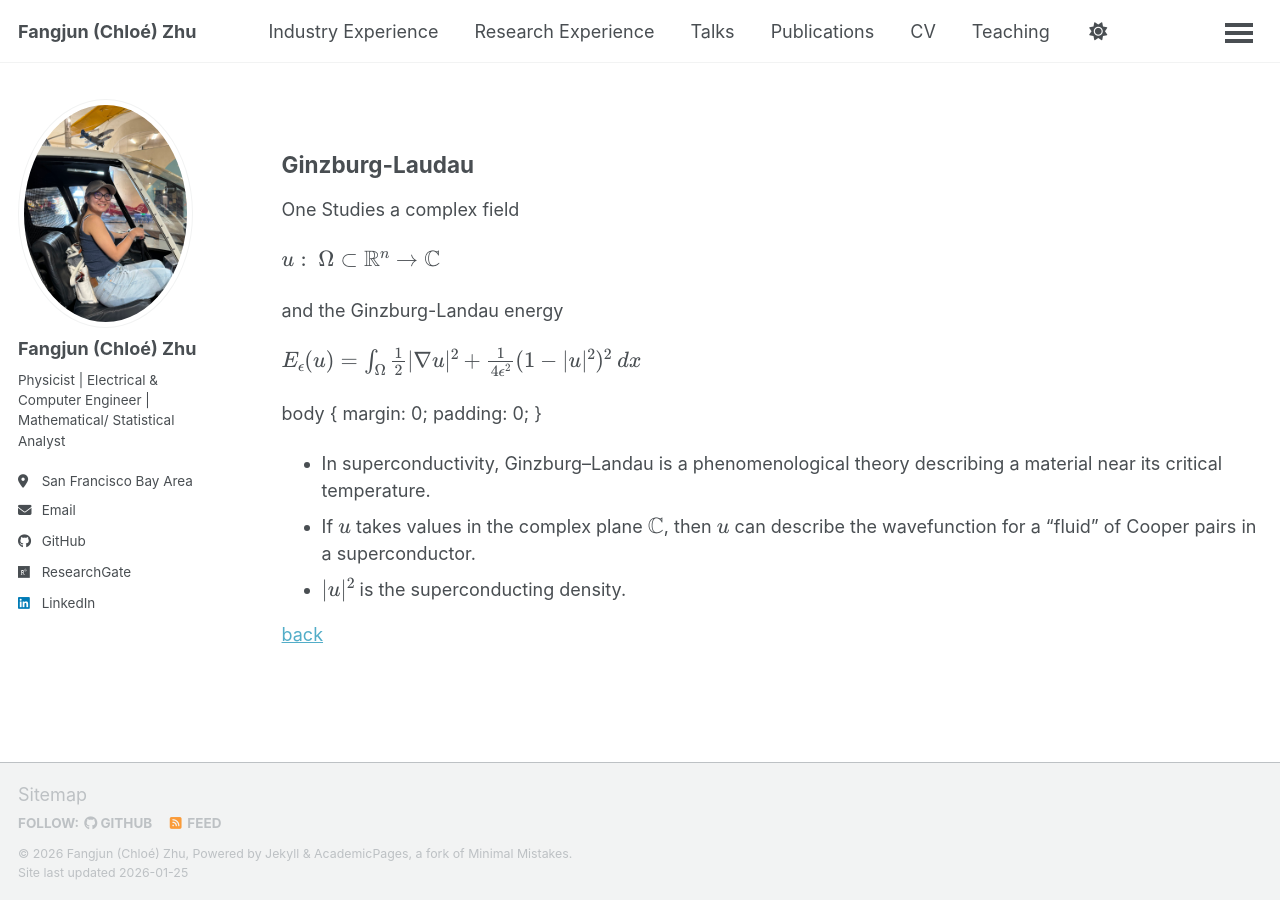
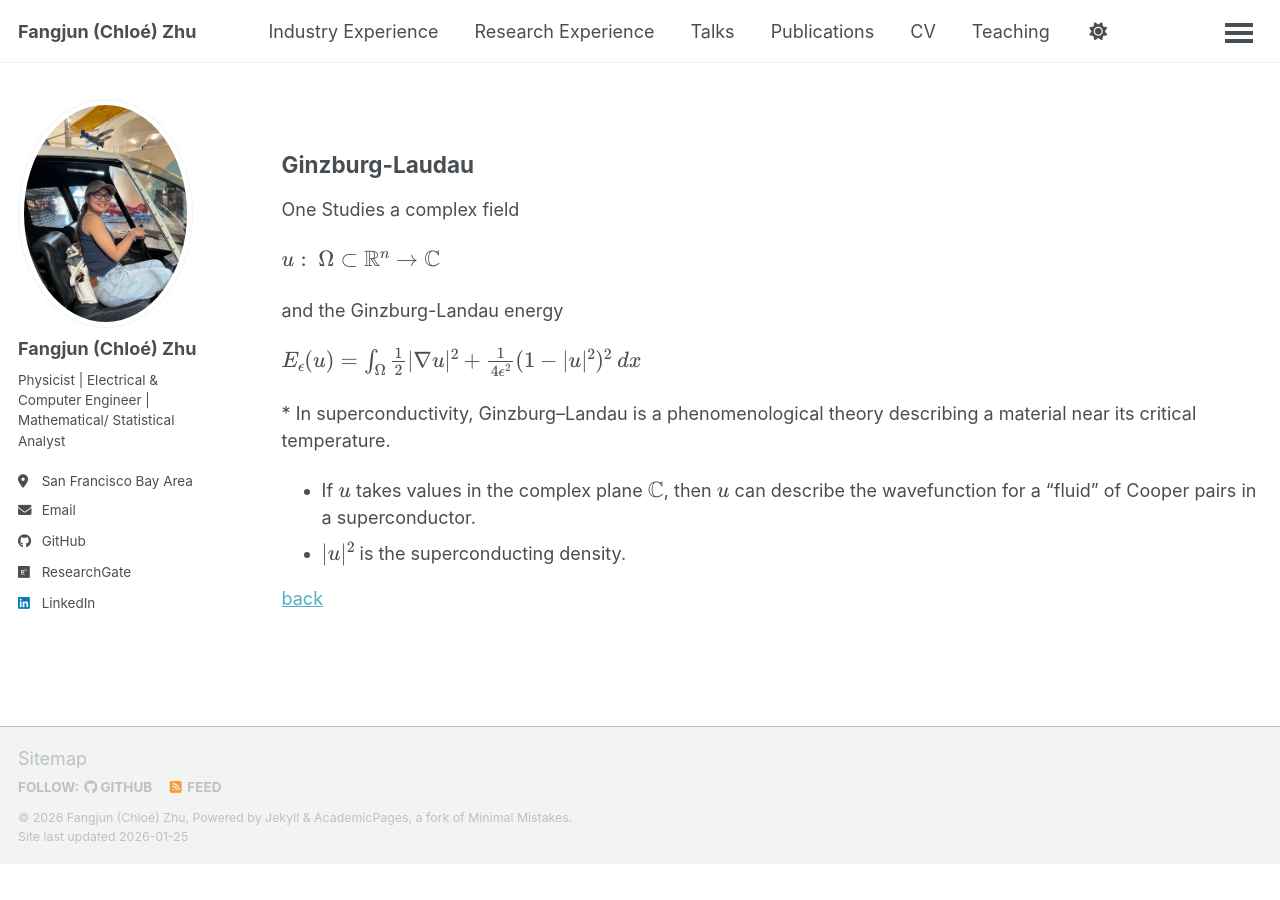
Before and after one commit to ChloeZhu1/ChloeZhu1.github.io, a Jekyll site: the page built from _pages/math.md, in a window 1280 px wide and 900 px high, scrolled down 1154 px. Built offline with Jekyll 4.4.1, drawn with Linux system fonts in a browser that asks for light colours; a script bundle is joined from its source files by our own code; library files that are not in the unit come from our copies; after the commit the page ends 2018 px from its top, so only the background shows below that.

Commit message:
Update math.md

```diff
--- a/_pages/math.md
+++ b/_pages/math.md
@@ -44,11 +44,7 @@
 
 $E_{\epsilon}(u) = \int_\Omega \frac{1}{2}\|\nabla u\|^2+\frac{1}{4{\epsilon}^2}(1-\|u\|^2)^2\ dx$
 
-body {
-    margin: 0;
-    padding: 0;
-}
-* In superconductivity, Ginzburg–Landau is a phenomenological theory describing a material near its critical temperature.
+<p style="text-align: left;">* In superconductivity, Ginzburg–Landau is a phenomenological theory describing a material near its critical temperature.</p>
 * If $u$ takes values in the complex plane $\mathbb{C}$, then $u$ can describe the wavefunction for a “fluid” of Cooper pairs in a superconductor.
 * $\|u\|^2$ is the superconducting density.
 
```
